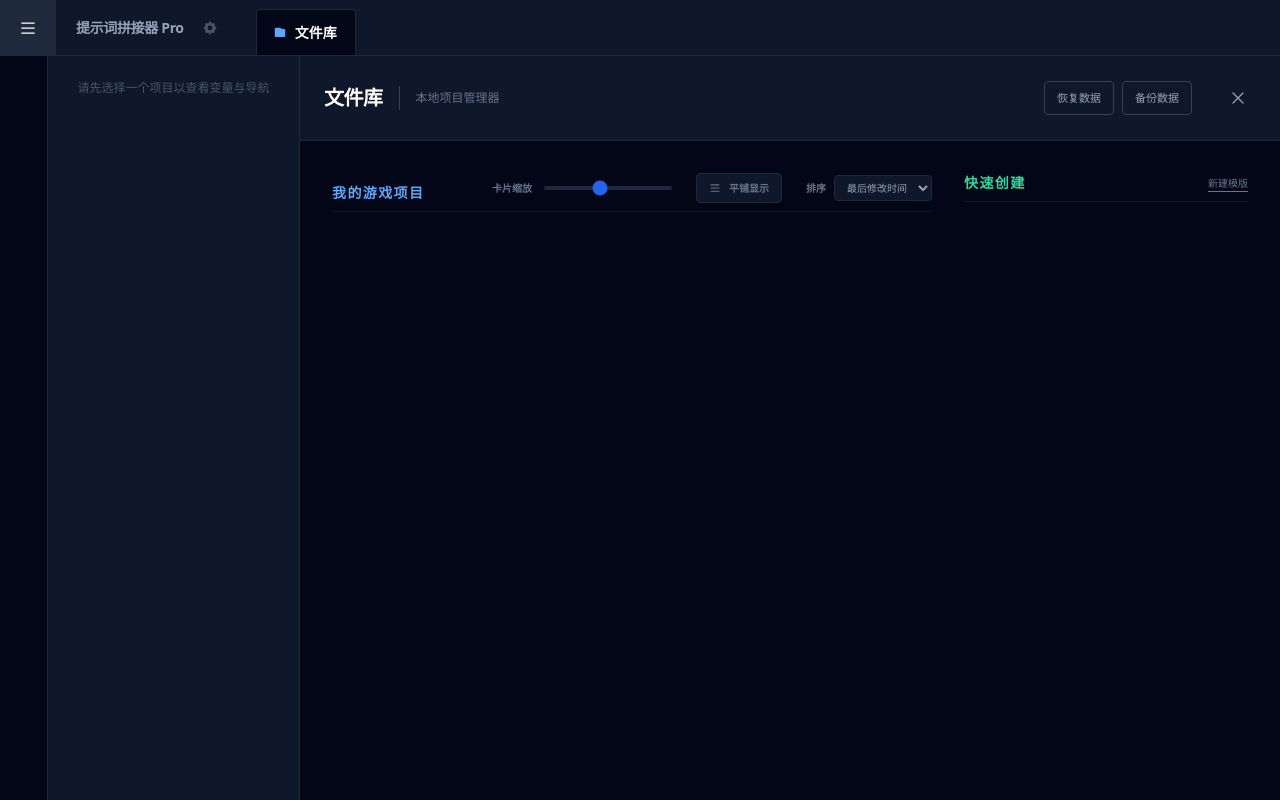
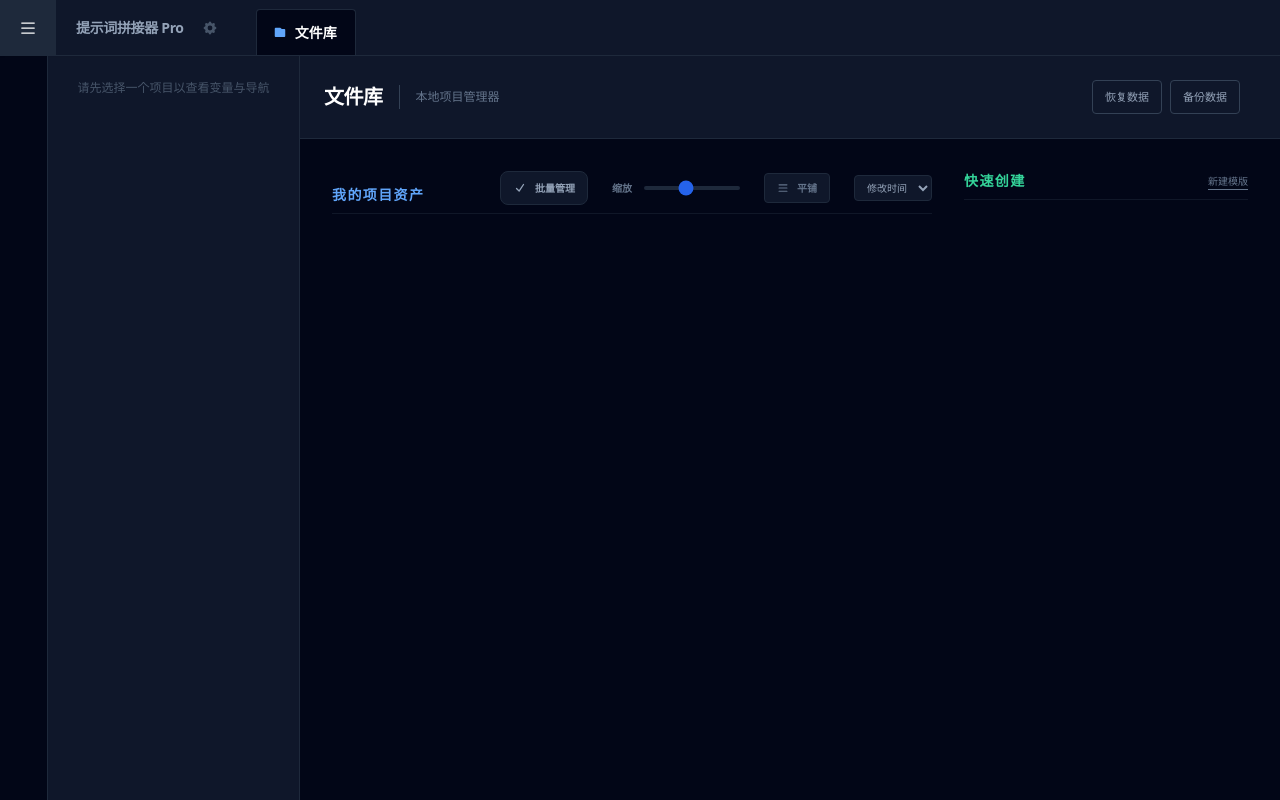
Before and after one commit to TheDarkXian/PromptWordCombiner, a React (Vite) app: page / in a window 1280 px wide. Built offline with nearby package versions, Linux system fonts and the light colour scheme.

Commit message:
删除了文件库中的close按钮 添加了游戏项目的批量修改模式

```diff
--- a/App.tsx
+++ b/App.tsx
@@ -292,6 +292,18 @@ const App: React.FC = () => {
     }
   };
 
+  const handleDeleteProjects = (ids: string[]) => {
+    setProjects(prev => prev.filter(p => !ids.includes(p.id)));
+    setOpenTabIds(prev => {
+        const nextTabs = prev.filter(id => !ids.includes(id));
+        if (activeTabId && ids.includes(activeTabId)) {
+            if (nextTabs.length > 0) setActiveTabId(nextTabs[nextTabs.length - 1]);
+            else setActiveTabId('library');
+        }
+        return nextTabs;
+    });
+  };
+
   const sortedProjects = [...projects].sort((a, b) => (b.lastOpenedAt || 0) - (a.lastOpenedAt || 0));
   const activeProject = activeTabId !== 'library' ? projects.find(p => p.id === activeTabId) : null;
   const activeProjectTemplate = activeProject ? templates.find(t => t.id === activeProject.templateId) : null;
@@ -307,7 +319,6 @@ const App: React.FC = () => {
               <button onClick={() => setIsSettingsOpen(true)} className="p-1.5 text-slate-600 hover:text-blue-400 transition-colors" title="应用设置"><SettingsIcon className="w-4 h-4" /></button>
            </div>
            <div className="flex-1 flex overflow-x-auto overflow-y-hidden no-scrollbar items-end h-full px-3 gap-0.5">
-             {/* 永久的库标签 */}
              <div onClick={() => openTab('library')} className={`group relative flex items-center gap-2 px-4 py-2 min-w-[100px] max-w-[150px] cursor-pointer border-t border-r border-l rounded-t text-sm transition-colors h-[85%] ${activeTabId === 'library' ? 'bg-slate-950 border-slate-800 text-white z-10 border-b-slate-950' : 'bg-slate-900 border-transparent text-slate-500 border-b-slate-800'}`} style={{ marginBottom: '-1px' }}>
                 <LibraryIcon className={`w-3.5 h-3.5 ${activeTabId === 'library' ? 'text-blue-400' : 'text-slate-600'}`} />
                 <span className="truncate flex-1 font-bold">文件库</span>
@@ -338,7 +349,7 @@ const App: React.FC = () => {
                </>
              )}
           </div>
-          <div className="flex-1 flex flex-col bg-slate-900 overflow-hidden relative">
+          <div className="flex-1 flex-col bg-slate-900 overflow-hidden relative flex">
              <div className="flex-1 overflow-hidden flex flex-col">
                 {activeProject && activeProjectTemplate ? (
                 <>
@@ -432,7 +443,23 @@ const App: React.FC = () => {
            )}
 
            {activeTabId === 'library' ? (
-             <FileLibrary projects={sortedProjects} templates={templates} onOpenProject={openTab} onCreateProject={createProject} onCreateTemplate={createTemplate} onEditTemplate={setEditingTemplateId} onDuplicateTemplate={(id) => setTemplates([...templates, { ...JSON.parse(JSON.stringify(templates.find(t => t.id === id))), id: `tmpl_${Date.now()}_copy`, name: `副本` }])} onCreateTemplateFromProject={(id) => openConfirm("提取模版", "从该项目状态提取出新的模版结构？", () => handleCreateTemplateFromProject(id))} onDeleteProject={(id) => openConfirm("删除项目", "确定要彻底删除该项目吗？数据将无法挽回。", () => { setProjects(projects.filter(p => p.id !== id)); closeTab(id); })} onDeleteTemplate={(id) => openConfirm("删除模版", "确定要删除此模版吗？基于此模版的项目可能会出现显示异常。", () => setTemplates(templates.filter(t => t.id !== id)))} onImportData={(p, t) => { setProjects([...p]); setTemplates([...t]); }} onOpenExport={() => setIsExportModalOpen(true)} onRequestAlert={openAlert} onClose={() => { if(openTabIds.length > 0) setActiveTabId(openTabIds[0]); }} />
+             <FileLibrary
+                projects={sortedProjects}
+                templates={templates}
+                onOpenProject={openTab}
+                onCreateProject={createProject}
+                onCreateTemplate={createTemplate}
+                onEditTemplate={setEditingTemplateId}
+                onDuplicateTemplate={(id) => setTemplates([...templates, { ...JSON.parse(JSON.stringify(templates.find(t => t.id === id))), id: `tmpl_${Date.now()}_copy`, name: `副本` }])}
+                onCreateTemplateFromProject={(id) => openConfirm("提取模版", "从该项目状态提取出新的模版结构？", () => handleCreateTemplateFromProject(id))}
+                onDeleteProject={(id) => openConfirm("删除项目", "确定要彻底删除该项目吗？数据将无法挽回。", () => { handleDeleteProjects([id]); closeTab(id); })}
+                onDeleteProjects={(ids) => openConfirm("批量删除项目", `确定要彻底删除选中的 ${ids.length} 个项目吗？此操作无法撤销。`, () => { handleDeleteProjects(ids); })}
+                onDeleteTemplate={(id) => openConfirm("删除模版", "确定要删除此模版吗？基于此模版的项目可能会出现显示异常。", () => setTemplates(templates.filter(t => t.id !== id)))}
+                onImportData={(p, t) => { setProjects([...p]); setTemplates([...t]); }}
+                onOpenExport={() => setIsExportModalOpen(true)}
+                onRequestAlert={openAlert}
+                onClose={() => { if(openTabIds.length > 0) setActiveTabId(openTabIds[0]); }}
+             />
            ) : activeProject && activeProjectTemplate ? (
              <div className="w-full h-full flex flex-col">
                 <div className="px-8 pt-6 shrink-0 flex items-center justify-between">
--- a/components/FileLibrary.tsx
+++ b/components/FileLibrary.tsx
@@ -16,6 +16,7 @@ interface FileLibraryProps {
   onDuplicateTemplate: (templateId: string) => void;
   onCreateTemplateFromProject: (projectId: string) => void;
   onDeleteProject: (id: string) => void;
+  onDeleteProjects: (ids: string[]) => void;
   onDeleteTemplate: (id: string) => void;
   onClose: () => void;
   onImportData: (projects: Project[], templates: Template[]) => void;
@@ -40,6 +41,7 @@ export const FileLibrary: React.FC<FileLibraryProps> = ({
   onDuplicateTemplate,
   onCreateTemplateFromProject,
   onDeleteProject,
+  onDeleteProjects,
   onDeleteTemplate,
   onClose,
   onImportData,
@@ -55,6 +57,10 @@ export const FileLibrary: React.FC<FileLibraryProps> = ({
     templateId: null
   });
   const [lastCreatedId, setLastCreatedId] = useState<string | null>(null);
+
+  // 批量模式状态
+  const [isSelectionMode, setIsSelectionMode] = useState(false);
+  const [selectedIds, setSelectedIds] = useState<Set<string>>(new Set());
 
   const sortProjects = (projs: Project[]) => {
     return [...projs].sort((a, b) => {
@@ -103,23 +109,68 @@ export const FileLibrary: React.FC<FileLibraryProps> = ({
     e.target.value = '';
   };
 
+  const toggleSelection = (id: string) => {
+    const next = new Set(selectedIds);
+    if (next.has(id)) next.delete(id);
+    else next.add(id);
+    setSelectedIds(next);
+  };
+
+  const selectAll = () => {
+    if (selectedIds.size === projects.length) setSelectedIds(new Set());
+    else setSelectedIds(new Set(projects.map(p => p.id)));
+  };
+
+  const handleBatchDelete = () => {
+    if (selectedIds.size === 0) return;
+    onDeleteProjects(Array.from(selectedIds));
+    setIsSelectionMode(false);
+    setSelectedIds(new Set());
+  };
+
   const renderProjectCard = (p: Project) => {
     const template = templates.find(t => t.id === p.templateId);
+    const isSelected = selectedIds.has(p.id);
+
     return (
       <HighlightEffect key={p.id} isActive={lastCreatedId === p.id}>
-        <div onClick={() => onOpenProject(p.id)} className="group bg-slate-900 hover:bg-slate-800 border border-slate-800 hover:border-blue-500/50 rounded-xl p-4 cursor-pointer transition-all relative">
-          <div className="mb-2">
+        <div
+          onClick={() => isSelectionMode ? toggleSelection(p.id) : onOpenProject(p.id)}
+          className={`group bg-slate-900 hover:bg-slate-800 border transition-all relative rounded-xl p-4 cursor-pointer ${
+            isSelected ? 'border-blue-500 ring-2 ring-blue-500/20 bg-slate-800' : 'border-slate-800 hover:border-blue-500/50'
+          }`}
+        >
+          {isSelectionMode && (
+            <div className={`absolute top-3 left-3 w-5 h-5 rounded border flex items-center justify-center transition-colors z-20 ${
+              isSelected ? 'bg-blue-600 border-blue-500' : 'bg-slate-950 border-slate-700'
+            }`}>
+              {isSelected && (
+                <svg xmlns="http://www.w3.org/2000/svg" viewBox="0 0 16 16" fill="currentColor" className="w-3.5 h-3.5 text-white">
+                  <path fillRule="evenodd" d="M12.416 3.376a.75.75 0 0 1 .208 1.04l-5 7.5a.75.75 0 0 1-1.154.114l-3-3a.75.75 0 0 1 1.06-1.06l2.353 2.353 4.493-6.74a.75.75 0 0 1 1.04-.207Z" clipRule="evenodd" />
+                </svg>
+              )}
+            </div>
+          )}
+
+          <div className={`${isSelectionMode ? 'pl-7' : ''} mb-2`}>
               <h4 className="text-base font-bold text-slate-200 group-hover:text-white mb-1 truncate">{p.name}</h4>
-              <div className="flex items-center gap-2"><span className="text-[10px] bg-slate-950 text-slate-500 px-1.5 py-0.5 rounded border border-slate-800/50">模版: {template?.name || '已失效'}</span></div>
+              <div className="flex items-center gap-2">
+                <span className="text-[10px] bg-slate-950 text-slate-500 px-1.5 py-0.5 rounded border border-slate-800/50">
+                  模版: {template?.name || '已失效'}
+                </span>
+              </div>
           </div>
           <div className="flex flex-col gap-1 border-t border-slate-800/40 mt-3 pt-3">
               <div className="flex justify-between items-center text-[9px] font-mono text-slate-600"><span>创建: {formatFullDate(p.createdAt)}</span></div>
               <div className="flex justify-between items-center text-[9px] font-mono text-blue-600/60"><span>最后修改: {formatFullDate(p.lastModifiedAt)}</span></div>
           </div>
-          <div className="absolute top-4 right-4 flex gap-2 opacity-0 group-hover:opacity-100 transition-opacity">
-              <button onClick={(e) => { e.stopPropagation(); onCreateTemplateFromProject(p.id); }} title="提取模版" className="text-slate-500 hover:text-blue-400"><svg xmlns="http://www.w3.org/2000/svg" viewBox="0 0 16 16" fill="currentColor" className="w-3 h-3"><path d="M8 2a.75.75 0 0 1 .75.75v4.5a.75.75 0 0 1-1.5 0v-4.5A.75.75 0 0 1 8 2ZM4.25 5a.75.75 0 0 1 .75-.75h1.5a.75.75 0 0 1 0 1.5H5v6.5h6v-6.5h-1.5a.75.75 0 0 1 0-1.5h1.5A1.5 1.5 0 0 1 12.5 5.75v6.5A1.5 1.5 0 0 1 11 13.75H5a1.5 1.5 0 0 1-1.5-1.5v-6.5A1.5 1.5 0 0 1 4.25 5Z" /></svg></button>
-              <button onClick={(e) => { e.stopPropagation(); onDeleteProject(p.id); }} title="彻底删除" className="text-slate-500 hover:text-red-400"><svg xmlns="http://www.w3.org/2000/svg" viewBox="0 0 16 16" fill="currentColor" className="w-3 h-3"><path fillRule="evenodd" d="M5 3.25V4H2.75a.75.75 0 0 0 0 1.5h.3l.815 8.15A1.5 1.5 0 0 0 5.357 15h5.285a1.5 1.5 0 0 0 1.493-1.35l.815-8.15h.3a.75.75 0 0 0 0-1.5H11v-.75A2.25 2.25 0 0 0 8.75 1h-1.5A2.25 2.25 0 0 0 5 3.25Zm2.25-.75a.75.75 0 0 0-.75.75V4h3v-.75a.75.75 0 0 0-.75-.75h-1.5Z" clipRule="evenodd" /></svg></button>
-          </div>
+
+          {!isSelectionMode && (
+            <div className="absolute top-4 right-4 flex gap-2 opacity-0 group-hover:opacity-100 transition-opacity">
+                <button onClick={(e) => { e.stopPropagation(); onCreateTemplateFromProject(p.id); }} title="提取模版" className="text-slate-500 hover:text-blue-400"><svg xmlns="http://www.w3.org/2000/svg" viewBox="0 0 16 16" fill="currentColor" className="w-3 h-3"><path d="M8 2a.75.75 0 0 1 .75.75v4.5a.75.75 0 0 1-1.5 0v-4.5A.75.75 0 0 1 8 2ZM4.25 5a.75.75 0 0 1 .75-.75h1.5a.75.75 0 0 1 0 1.5H5v6.5h6v-6.5h-1.5a.75.75 0 0 1 0-1.5h1.5A1.5 1.5 0 0 1 12.5 5.75v6.5A1.5 1.5 0 0 1 11 13.75H5a1.5 1.5 0 0 1-1.5-1.5v-6.5A1.5 1.5 0 0 1 4.25 5Z" /></svg></button>
+                <button onClick={(e) => { e.stopPropagation(); onDeleteProject(p.id); }} title="彻底删除" className="text-slate-500 hover:text-red-400"><svg xmlns="http://www.w3.org/2000/svg" viewBox="0 0 16 16" fill="currentColor" className="w-3 h-3"><path fillRule="evenodd" d="M5 3.25V4H2.75a.75.75 0 0 0 0 1.5h.3l.815 8.15A1.5 1.5 0 0 0 5.357 15h5.285a1.5 1.5 0 0 0 1.493-1.35l.815-8.15h.3a.75.75 0 0 0 0-1.5H11v-.75A2.25 2.25 0 0 0 8.75 1h-1.5A2.25 2.25 0 0 0 5 3.25Zm2.25-.75a.75.75 0 0 0-.75.75V4h3v-.75a.75.75 0 0 0-.75-.75h-1.5Z" clipRule="evenodd" /></svg></button>
+            </div>
+          )}
         </div>
       </HighlightEffect>
     );
@@ -138,25 +189,34 @@ export const FileLibrary: React.FC<FileLibraryProps> = ({
             <button onClick={() => fileInputRef.current?.click()} className="text-[11px] text-slate-400 hover:text-white border border-slate-700 hover:border-slate-500 px-3 py-1.5 rounded">恢复数据</button>
             <button onClick={onOpenExport} className="text-[11px] text-slate-400 hover:text-white border border-slate-700 hover:border-slate-500 px-3 py-1.5 rounded">备份数据</button>
           </div>
-          <button onClick={onClose} className="text-slate-400 hover:text-white p-2 rounded-full hover:bg-slate-800 transition-colors"><svg xmlns="http://www.w3.org/2000/svg" fill="none" viewBox="0 0 24 24" strokeWidth={1.5} stroke="currentColor" className="w-5 h-5"><path strokeLinecap="round" strokeLinejoin="round" d="M6 18L18 6M6 6l12 12" /></svg></button>
         </div>
       </div>
-      <div className="flex-1 overflow-y-auto p-4 md:p-8 bg-slate-950">
+      <div className="flex-1 overflow-y-auto p-4 md:p-8 bg-slate-950 relative pb-24">
          <div className="w-full grid grid-cols-1 lg:grid-cols-12 gap-8">
           <div className="lg:col-span-8 flex flex-col">
             <div className="flex flex-col md:flex-row md:items-end justify-between gap-4 mb-6 pb-2 border-b border-slate-800/50">
-                <h3 className="text-sm font-bold text-blue-400 uppercase tracking-widest">我的游戏项目</h3>
-                <div className="flex flex-wrap items-center gap-6">
+                <h3 className="text-sm font-bold text-blue-400 uppercase tracking-widest">我的项目资产</h3>
+                <div className="flex flex-wrap items-center gap-4 md:gap-6">
+                  {/* 批量选择开关 */}
+                  <button
+                    onClick={() => { setIsSelectionMode(!isSelectionMode); setSelectedIds(new Set()); }}
+                    className={`flex items-center gap-2 px-3 py-1.5 text-[10px] font-bold rounded-lg border transition-all ${
+                      isSelectionMode ? 'bg-blue-600 border-blue-400 text-white shadow-lg shadow-blue-600/30' : 'bg-slate-900 border-slate-800 text-slate-400 hover:border-slate-600'
+                    }`}
+                  >
+                    <svg xmlns="http://www.w3.org/2000/svg" viewBox="0 0 16 16" fill="currentColor" className="w-3.5 h-3.5"><path d="M12.416 3.376a.75.75 0 0 1 .208 1.04l-5 7.5a.75.75 0 0 1-1.154.114l-3-3a.75.75 0 0 1 1.06-1.06l2.353 2.353 4.493-6.74a.75.75 0 0 1 1.04-.207Z" /></svg>
+                    {isSelectionMode ? '退出管理' : '批量管理'}
+                  </button>
+
                   <div className="flex items-center gap-3">
-                    <span className="text-[10px] text-slate-500 font-bold uppercase whitespace-nowrap">卡片缩放</span>
-                    <input type="range" min="150" max="500" value={cardScale} onChange={(e) => setCardScale(parseInt(e.target.value))} className="w-32 h-1 bg-slate-800 rounded-lg appearance-none cursor-pointer accent-blue-600"/>
+                    <span className="text-[10px] text-slate-500 font-bold uppercase whitespace-nowrap">缩放</span>
+                    <input type="range" min="150" max="500" value={cardScale} onChange={(e) => setCardScale(parseInt(e.target.value))} className="w-24 h-1 bg-slate-800 rounded-lg appearance-none cursor-pointer accent-blue-600"/>
                   </div>
                   <div className="flex items-center gap-2">
-                    <button onClick={() => setIsGrouped(!isGrouped)} className={`flex items-center gap-2 px-3 py-1 text-[10px] font-bold rounded border transition-colors ${isGrouped ? 'bg-blue-600/20 border-blue-500/50 text-blue-400' : 'bg-slate-900 border-slate-800 text-slate-500 hover:text-slate-300'}`}><svg xmlns="http://www.w3.org/2000/svg" viewBox="0 0 16 16" fill="currentColor" className="w-3 h-3"><path d="M2 3.75A.75.75 0 0 1 2.75 3h10.5a.75.75 0 0 1 0 1.5H2.75A.75.75 0 0 1 2 3.75ZM2 8a.75.75 0 0 1 .75-.75h10.5a.75.75 0 0 1 0 1.5H2.75A.75.75 0 0 1 2 8Zm.75 3.5a.75.75 0 0 0 0 1.5h10.5a.75.75 0 0 0 0-1.5H2.75Z" /></svg>{isGrouped ? '已分类显示' : '平铺显示'}</button>
+                    <button onClick={() => setIsGrouped(!isGrouped)} className={`flex items-center gap-2 px-3 py-1 text-[10px] font-bold rounded border transition-colors ${isGrouped ? 'bg-blue-600/20 border-blue-500/50 text-blue-400' : 'bg-slate-900 border-slate-800 text-slate-500 hover:text-slate-300'}`}><svg xmlns="http://www.w3.org/2000/svg" viewBox="0 0 16 16" fill="currentColor" className="w-3 h-3"><path d="M2 3.75A.75.75 0 0 1 2.75 3h10.5a.75.75 0 0 1 0 1.5H2.75A.75.75 0 0 1 2 3.75ZM2 8a.75.75 0 0 1 .75-.75h10.5a.75.75 0 0 1 0 1.5H2.75A.75.75 0 0 1 2 8Zm.75 3.5a.75.75 0 0 0 0 1.5h10.5a.75.75 0 0 0 0-1.5H2.75Z" /></svg>{isGrouped ? '已分组' : '平铺'}</button>
                   </div>
                   <div className="flex items-center gap-2">
-                    <span className="text-[10px] text-slate-500 font-bold uppercase">排序</span>
-                    <select value={sortBy} onChange={(e) => setSortBy(e.target.value as SortKey)} className="bg-slate-900 border border-slate-800 rounded px-2 py-1 text-[10px] text-slate-400 outline-none hover:border-slate-600 transition-colors"><option value="lastModified">最后修改时间</option><option value="createdAt">创建时间</option><option value="name">项目名称</option></select>
+                    <select value={sortBy} onChange={(e) => setSortBy(e.target.value as SortKey)} className="bg-slate-900 border border-slate-800 rounded px-2 py-1 text-[10px] text-slate-400 outline-none hover:border-slate-600 transition-colors"><option value="lastModified">修改时间</option><option value="createdAt">创建时间</option><option value="name">名称</option></select>
                   </div>
                 </div>
             </div>
@@ -177,7 +237,7 @@ export const FileLibrary: React.FC<FileLibraryProps> = ({
                   <h4 className="font-bold text-slate-200 text-sm mb-1">{t.name}</h4>
                   <div className="flex gap-2 text-[9px] text-slate-600 mb-4 font-mono"><span>{t.steps.length} STEPS</span><span>{t.inputs.length} VARS</span></div>
                   <div className="flex gap-2">
-                      <Button onClick={() => setCreateModalInfo({ isOpen: true, templateId: t.id })} className="flex-1 h-8 text-[11px]" size="sm" variant="success">使用此模版</Button>
+                      <Button onClick={() => setCreateModalInfo({ isOpen: true, templateId: t.id })} className="flex-1 h-8 text-[11px]" size="sm" variant="success">使用模版</Button>
                       <button onClick={() => onEditTemplate(t.id)} className="px-3 bg-slate-950 border border-slate-800 text-[10px] text-slate-500 hover:text-white rounded" title="编辑模版结构">编辑</button>
                       <button onClick={() => onDeleteTemplate(t.id)} className="px-2 bg-slate-950 border border-slate-800 text-slate-500 hover:text-red-400 rounded transition-colors" title="删除模版"><svg xmlns="http://www.w3.org/2000/svg" viewBox="0 0 16 16" fill="currentColor" className="w-3.5 h-3.5"><path fillRule="evenodd" d="M5 3.25V4H2.75a.75.75 0 0 0 0 1.5h.3l.815 8.15A1.5 1.5 0 0 0 5.357 15h5.285a1.5 1.5 0 0 0 1.493-1.35l.815-8.15h.3a.75.75 0 0 0 0-1.5H11v-.75A2.25 2.25 0 0 0 8.75 1h-1.5A2.25 2.25 0 0 0 5 3.25Zm2.25-.75a.75.75 0 0 0-.75.75V4h3v-.75a.75.75 0 0 0-.75-.75h-1.5Z" clipRule="evenodd" /></svg></button>
                   </div>
@@ -186,6 +246,25 @@ export const FileLibrary: React.FC<FileLibraryProps> = ({
             </div>
           </div>
         </div>
+
+        {/* 批量操作工具栏 */}
+        {isSelectionMode && (
+          <div className="fixed bottom-8 left-1/2 -translate-x-1/2 bg-slate-900/80 backdrop-blur-xl border border-slate-700 rounded-2xl px-6 py-4 flex items-center gap-6 shadow-2xl z-[60] animate-in slide-in-from-bottom-4 duration-300 ring-1 ring-white/5">
+              <div className="flex flex-col pr-6 border-r border-slate-800">
+                <span className="text-[10px] text-slate-500 font-black uppercase tracking-widest">已选择</span>
+                <span className="text-xl font-black text-blue-400">{selectedIds.size}</span>
+              </div>
+              <div className="flex gap-3">
+                <Button variant="ghost" size="sm" onClick={selectAll} className="text-slate-300 hover:bg-slate-800">
+                  {selectedIds.size === projects.length ? '取消全选' : '全选所有'}
+                </Button>
+                <Button variant="danger" size="sm" onClick={handleBatchDelete} disabled={selectedIds.size === 0} className="shadow-lg shadow-red-500/20 px-6 font-bold">
+                  批量删除
+                </Button>
+                <button onClick={() => setIsSelectionMode(false)} className="text-[11px] text-slate-500 hover:text-white px-2">取消</button>
+              </div>
+          </div>
+        )}
       </div>
       <CreateProjectModal isOpen={createModalInfo.isOpen} onConfirm={(name) => { if (createModalInfo.templateId) { onCreateProject(createModalInfo.templateId, name); setCreateModalInfo({ isOpen: false, templateId: null }); } }} onCancel={() => setCreateModalInfo({ isOpen: false, templateId: null })} />
     </div>
```
